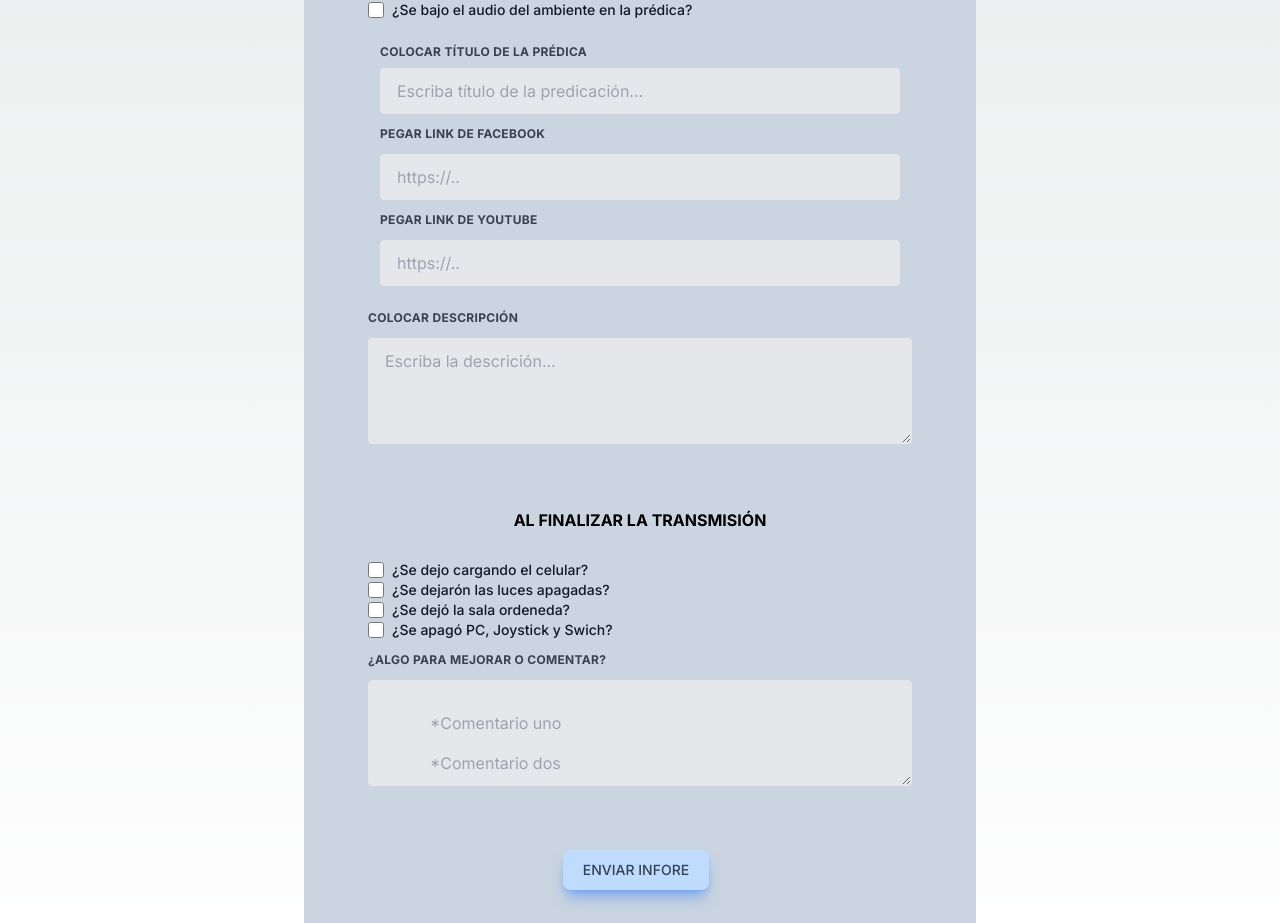
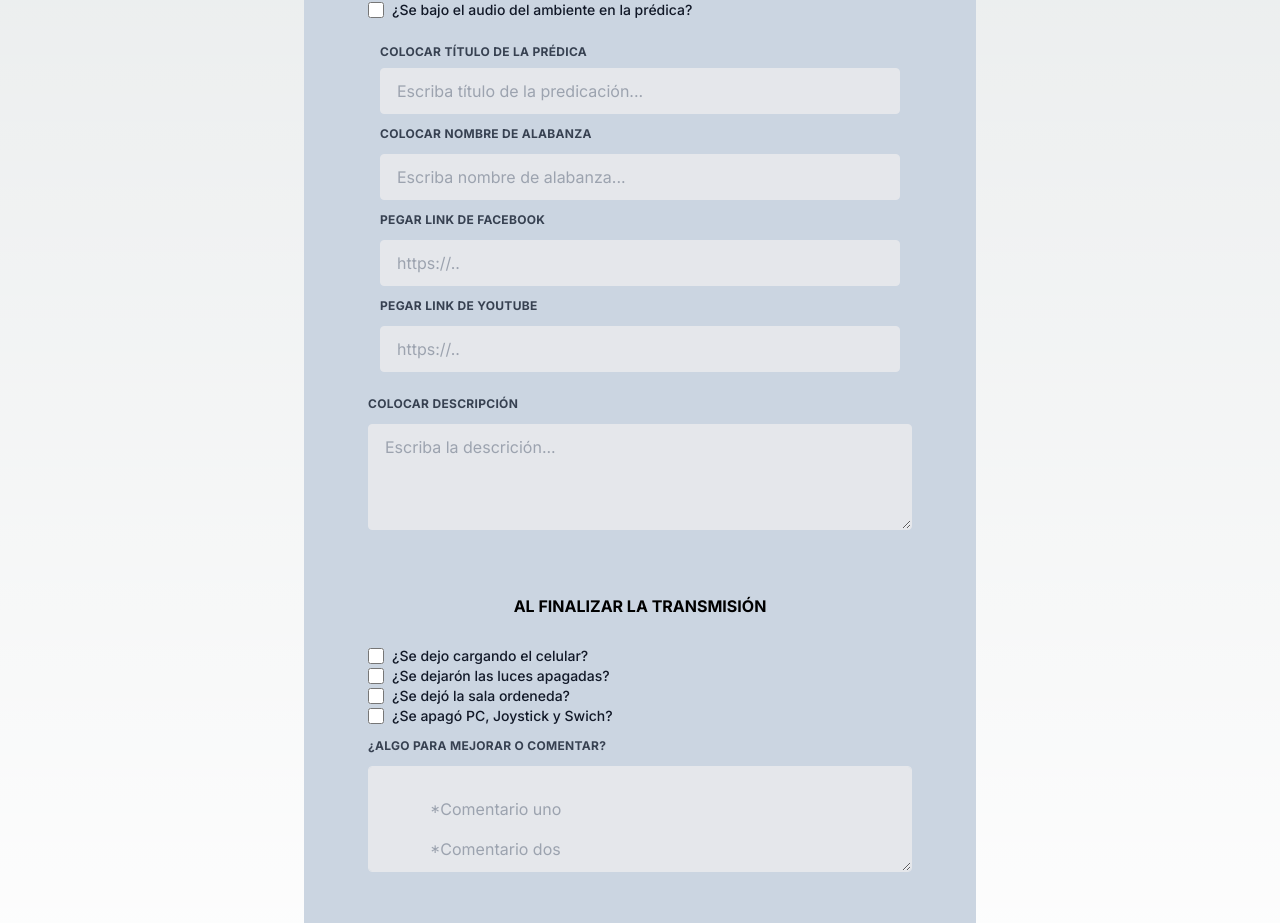
Before and after one commit to ortizvictorw/transmision-iepe, a Next.js app: page /checklist in a window 1280 px wide. Shown: the part 1289-2212 px from the top of the page. Built offline with nearby package versions, Linux system fonts and the light colour scheme; no server answers.

Commit message:
name-praise

```diff
--- a/package.json
+++ b/package.json
@@ -26,5 +26,8 @@
     "react-firebase-hooks": "^5.1.1",
     "tailwindcss": "3.3.2",
     "typescript": "5.0.4"
+  },
+  "devDependencies": {
+    "cross-env": "^7.0.3"
   }
 }
--- a/src/app/checklist/page.tsx
+++ b/src/app/checklist/page.tsx
@@ -207,10 +207,18 @@
 
           <div className="w-full p-3 mt-3">
 
+
+
           <label className="block uppercase tracking-wide text-gray-700 text-xs font-bold mb-2" htmlFor="predica-tittle">
           Colocar título de la prédica
           </label>
           <input id="predica-tittle" className="appearance-none block w-full bg-gray-200 text-gray-700 border border-gray-200 rounded py-3 px-4 leading-tight focus:outline-none focus:bg-white focus:border-gray-500" type="text" placeholder="Escriba título de la predicación..." />
+
+          <label className="block uppercase tracking-wide text-gray-700 text-xs font-bold my-3" htmlFor="name-prise">
+          Colocar nombre de alabanza
+          </label>
+          <input id="name-prise" className="appearance-none block w-full bg-gray-200 text-gray-700 border border-gray-200 rounded py-3 px-4 leading-tight focus:outline-none focus:bg-white focus:border-gray-500" type="text" placeholder="Escriba nombre de alabanza..." />
+
 
           <label className="block uppercase tracking-wide text-gray-700 text-xs font-bold my-3" htmlFor="link-facebook">
           Pegar link de Facebook
@@ -261,6 +269,8 @@
 
               )
             }
+
+
           </div>
         </div>
       </div>
--- a/src/app/page.tsx
+++ b/src/app/page.tsx
@@ -3,6 +3,7 @@
 import { useRouter } from 'next/navigation'
 import signIn from "@/firebase/signIn";
 import Image from "next/image";
+
 
 export default function Login() {
 
```
Also changed, not shown: 1 other file (tests, documents, lock files or other folders).
